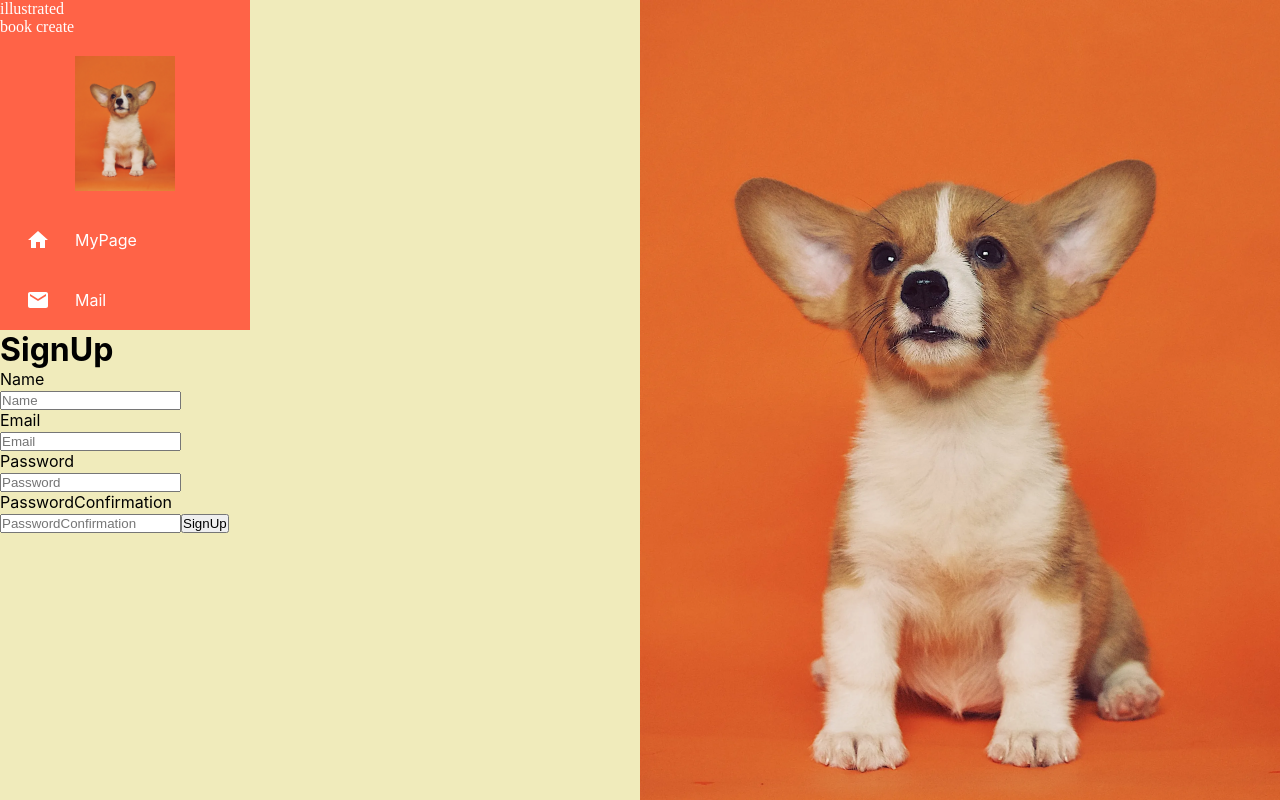
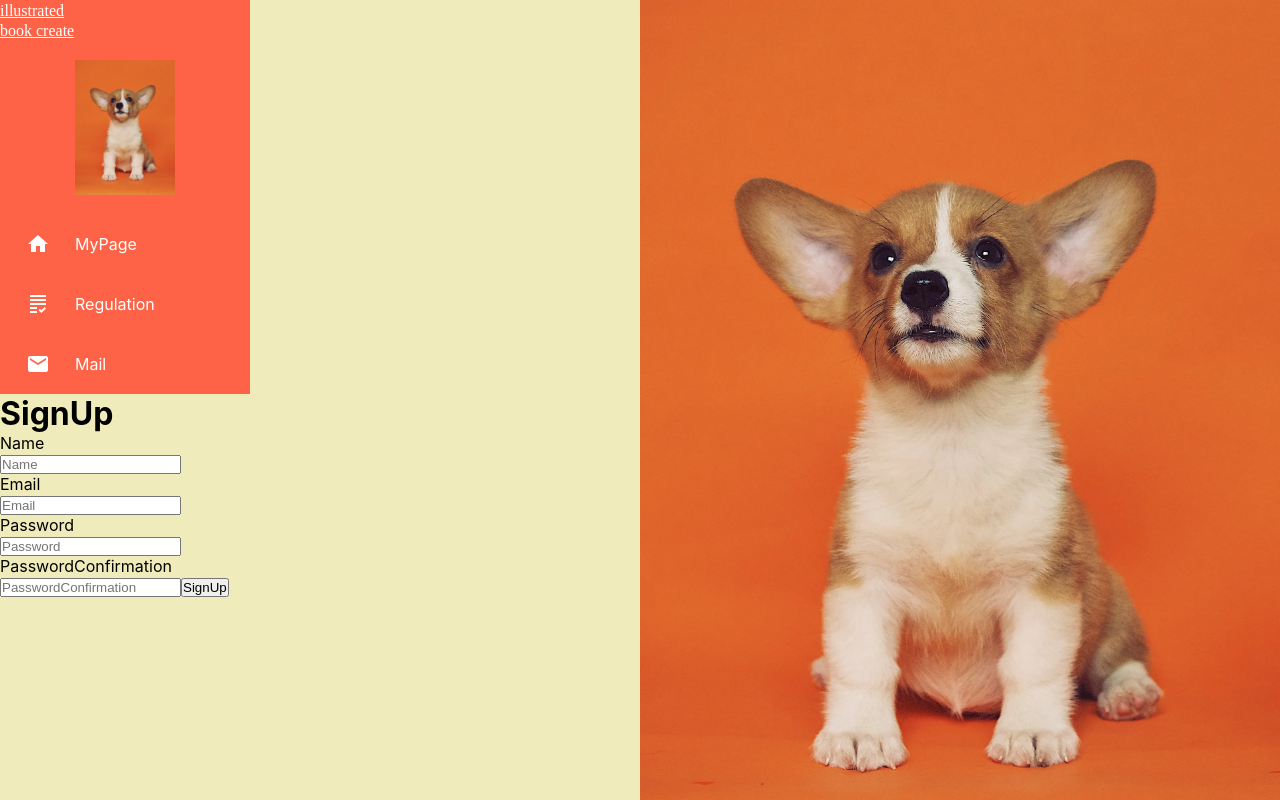
Before and after one commit to furukoshi12/zukan-create, a React (Create React App) app in the folder zukan_create_frontend/: page /signup in a window 1280 px wide. Built offline with nearby package versions, Linux system fonts and the light colour scheme; a web font is replaced by a local one; what axios-case-converter would draw is missing.

Commit message:
追加：サイドバー リンクの追加 ロゴのリンク化

```diff
--- a/zukan_create_frontend/src/components/Sidebar.jsx
+++ b/zukan_create_frontend/src/components/Sidebar.jsx
@@ -1,17 +1,18 @@
 import React from 'react'
-import { SidebarDate } from './SidebarDate'
+import { SidebarData } from './SidebarData'
 import SidebarIcon from './SidebarIcon'
+import { Link } from 'react-router-dom';
 
 function Sidebar() {
   return (
     <div className='Sidebar'>
-      <p className='logo'>
+      <Link to="/" className='logo'>
         illustrated<br />
         book create
-      </p>
+      </Link>
       <SidebarIcon />
       <ul className='SidebarList'>
-        {SidebarDate.map((value, key) => {
+        {SidebarData.map((value, key) => {
           return(
             <li
               key={key}
--- /dev/null
+++ b/zukan_create_frontend/src/components/SidebarData.jsx
@@ -0,0 +1,22 @@
+import React from 'react'
+import Home from '@mui/icons-material/Home';
+import MailIcon from '@mui/icons-material/Mail';
+import { Grading } from '@mui/icons-material';
+
+export const SidebarData = [
+  {
+    title: "MyPage",
+    icon: <Home />,
+    link: "/mypage",
+  },
+  {
+    title: "Regulation",
+    icon: <Grading />,
+    link: "/regulation",
+  },
+  {
+    title: "Mail",
+    icon: <MailIcon />,
+    link: "/mail",
+  },
+];
```
